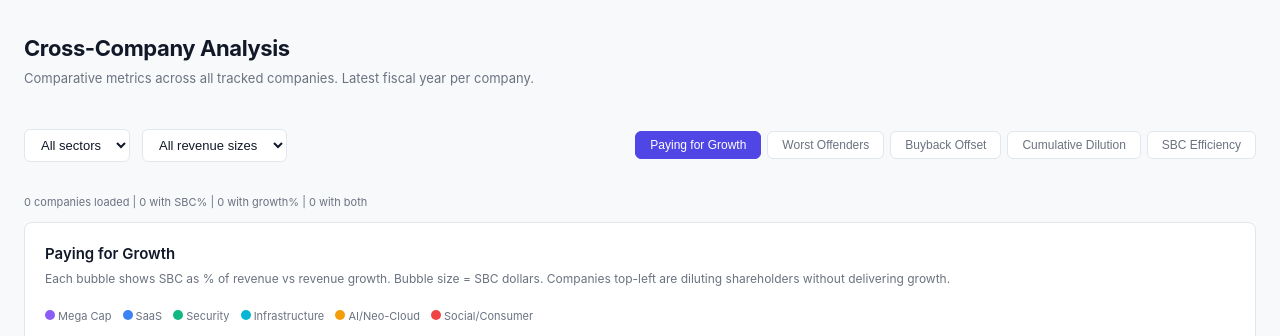
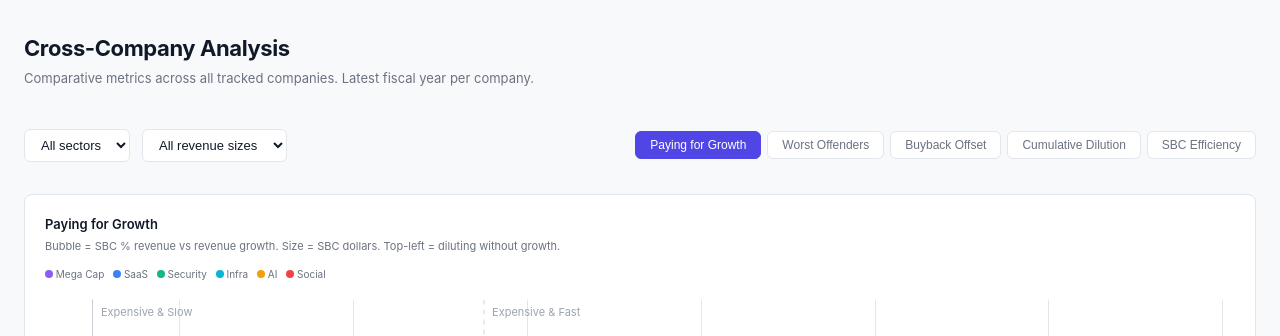
Before and after one commit to acsterne/sbc-tracker, a Flask app: page /analysis in a window 1280 px wide. Shown: the part 52-388 px from the top of the page. Run offline with Flask 3, Linux system fonts and the light colour scheme; data that the repository does not hold is empty; some libraries are stand-ins or nearby versions.

Commit message:
Shrink analysis charts to match company page sizing
Scatter: height 220 (was 450), bubbles 5-25px (was 8-40px)
Bar charts: height 350 via canvas attr, no dynamic resizing
Removed maintainAspectRatio:false (was causing huge charts)
Removed barThickness override (let Chart.js fit to canvas)
Removed debug info div
Tighter text: 13px titles, 11px subtitles, 10px bar labels

Co-Authored-By: Claude Sonnet 4.6 <noreply@anthropic.com>

```diff
--- a/templates/analysis.html
+++ b/templates/analysis.html
@@ -49,72 +49,66 @@
 .tab-panel.active { display: block; }
 </style>
 
-<!-- Debug info -->
-<div id="debugInfo" style="color:var(--muted);font-size:11px;margin-bottom:12px;"></div>
-
 <!-- Tab 1: Scatter -->
 <div id="tab-scatter" class="tab-panel active">
-<div class="card" style="margin-bottom:24px;">
-    <div style="font-weight:600;margin-bottom:4px;font-size:15px;">Paying for Growth</div>
-    <div style="color:var(--muted);font-size:12px;margin-bottom:20px;">
-        Each bubble shows SBC as % of revenue vs revenue growth. Bubble size = SBC dollars.
-        Companies top-left are diluting shareholders without delivering growth.
+<div class="card" style="margin-bottom:20px;">
+    <div style="font-weight:600;margin-bottom:4px;font-size:13px;">Paying for Growth</div>
+    <div style="color:var(--muted);font-size:11px;margin-bottom:12px;">
+        Bubble = SBC % revenue vs revenue growth. Size = SBC dollars. Top-left = diluting without growth.
     </div>
-    <div style="display:flex;gap:16px;flex-wrap:wrap;margin-bottom:12px;">
-        <span style="font-size:11px;color:var(--muted);">
-            <span style="display:inline-block;width:10px;height:10px;border-radius:50%;background:#8b5cf6;"></span> Mega Cap
-            <span style="display:inline-block;width:10px;height:10px;border-radius:50%;background:#3b82f6;margin-left:8px;"></span> SaaS
-            <span style="display:inline-block;width:10px;height:10px;border-radius:50%;background:#10b981;margin-left:8px;"></span> Security
-            <span style="display:inline-block;width:10px;height:10px;border-radius:50%;background:#06b6d4;margin-left:8px;"></span> Infrastructure
-            <span style="display:inline-block;width:10px;height:10px;border-radius:50%;background:#f59e0b;margin-left:8px;"></span> AI/Neo-Cloud
-            <span style="display:inline-block;width:10px;height:10px;border-radius:50%;background:#ef4444;margin-left:8px;"></span> Social/Consumer
-        </span>
+    <div style="font-size:10px;color:var(--muted);margin-bottom:8px;">
+        <span style="display:inline-block;width:8px;height:8px;border-radius:50%;background:#8b5cf6;"></span> Mega Cap
+        <span style="display:inline-block;width:8px;height:8px;border-radius:50%;background:#3b82f6;margin-left:6px;"></span> SaaS
+        <span style="display:inline-block;width:8px;height:8px;border-radius:50%;background:#10b981;margin-left:6px;"></span> Security
+        <span style="display:inline-block;width:8px;height:8px;border-radius:50%;background:#06b6d4;margin-left:6px;"></span> Infra
+        <span style="display:inline-block;width:8px;height:8px;border-radius:50%;background:#f59e0b;margin-left:6px;"></span> AI
+        <span style="display:inline-block;width:8px;height:8px;border-radius:50%;background:#ef4444;margin-left:6px;"></span> Social
     </div>
-    <canvas id="scatterChart" height="450"></canvas>
+    <canvas id="scatterChart" height="220"></canvas>
 </div>
 </div>
 
 <!-- Tab 2: Worst Offenders -->
 <div id="tab-offenders" class="tab-panel">
-<div class="card" style="margin-bottom:24px;">
-    <div style="font-weight:600;margin-bottom:4px;font-size:15px;">Worst Offenders — Net Dilution Burden</div>
-    <div style="color:var(--muted);font-size:12px;margin-bottom:20px;">
-        SBC minus buybacks as % of revenue. This is the real cost to shareholders after any buyback offset.
+<div class="card" style="margin-bottom:20px;">
+    <div style="font-weight:600;margin-bottom:4px;font-size:13px;">Worst Offenders — Net Dilution Burden</div>
+    <div style="color:var(--muted);font-size:11px;margin-bottom:12px;">
+        (SBC - Buybacks) / Revenue. The real cost to shareholders after buyback offset.
     </div>
-    <canvas id="offendersChart"></canvas>
+    <canvas id="offendersChart" height="350"></canvas>
 </div>
 </div>
 
 <!-- Tab 3: Buyback Offset -->
 <div id="tab-buyback" class="tab-panel">
-<div class="card" style="margin-bottom:24px;">
-    <div style="font-weight:600;margin-bottom:4px;font-size:15px;">Buyback Offset Ratio</div>
-    <div style="color:var(--muted);font-size:12px;margin-bottom:20px;">
-        What % of SBC expense is being returned via buybacks. 100% means buybacks fully offset dilution.
+<div class="card" style="margin-bottom:20px;">
+    <div style="font-weight:600;margin-bottom:4px;font-size:13px;">Buyback Offset Ratio</div>
+    <div style="color:var(--muted);font-size:11px;margin-bottom:12px;">
+        Buybacks / SBC %. 100% = buybacks fully offset dilution.
     </div>
-    <canvas id="buybackChart"></canvas>
+    <canvas id="buybackChart" height="350"></canvas>
 </div>
 </div>
 
 <!-- Tab 4: Cumulative Dilution -->
 <div id="tab-dilution" class="tab-panel">
-<div class="card" style="margin-bottom:24px;">
-    <div style="font-weight:600;margin-bottom:4px;font-size:15px;">Cumulative Dilution Since First 10-K</div>
-    <div style="color:var(--muted);font-size:12px;margin-bottom:20px;">
-        Total share count change since earliest data. Positive = dilution (more shares), negative = net buyback (fewer shares).
+<div class="card" style="margin-bottom:20px;">
+    <div style="font-weight:600;margin-bottom:4px;font-size:13px;">Cumulative Dilution Since First 10-K</div>
+    <div style="color:var(--muted);font-size:11px;margin-bottom:12px;">
+        Share count change. Positive = diluted, negative = net buyback.
     </div>
-    <canvas id="dilutionChart"></canvas>
+    <canvas id="dilutionChart" height="350"></canvas>
 </div>
 </div>
 
 <!-- Tab 5: SBC Efficiency -->
 <div id="tab-efficiency" class="tab-panel">
-<div class="card" style="margin-bottom:24px;">
-    <div style="font-weight:600;margin-bottom:4px;font-size:15px;">SBC Efficiency — Revenue per $1 of SBC</div>
-    <div style="color:var(--muted);font-size:12px;margin-bottom:20px;">
-        Revenue generated per $1 of SBC expense. Higher means dilution is buying more growth.
+<div class="card" style="margin-bottom:20px;">
+    <div style="font-weight:600;margin-bottom:4px;font-size:13px;">SBC Efficiency — Revenue per $1 of SBC</div>
+    <div style="color:var(--muted);font-size:11px;margin-bottom:12px;">
+        Higher = dilution buying more growth.
     </div>
-    <canvas id="efficiencyChart"></canvas>
+    <canvas id="efficiencyChart" height="350"></canvas>
 </div>
 </div>
 
@@ -127,13 +121,6 @@ const SECTOR_COLORS = {
     'Social / Consumer': '#ef4444',
 };
 const sectorColor = s => SECTOR_COLORS[s] || '#6b7280';
-
-// Debug: log data availability
-const withGrowth = RAW.filter(d => d.growth !== null && d.growth !== 0);
-const withPct    = RAW.filter(d => d.sbc_pct_rev > 0);
-const withBoth   = RAW.filter(d => d.sbc_pct_rev > 0 && d.growth !== null && d.growth !== 0);
-document.getElementById('debugInfo').textContent =
-    `${RAW.length} companies loaded | ${withPct.length} with SBC% | ${withGrowth.length} with growth% | ${withBoth.length} with both`;
 
 // ── Tab navigation ───────────────────────────────────────────────────────────
 function showTab(id, btn) {
@@ -164,13 +151,12 @@ const sbcVals = scatterData.map(d => d.sbc).filter(v => v > 0);
 const minSbc = Math.min(...sbcVals);
 const maxSbc = Math.max(...sbcVals);
 function bubbleR(sbc) {
-    if (sbc <= 0 || !maxSbc) return 8;
+    if (sbc <= 0 || !maxSbc) return 5;
     const t = (Math.sqrt(sbc) - Math.sqrt(minSbc)) / (Math.sqrt(maxSbc) - Math.sqrt(minSbc) || 1);
-    return 8 + t * 32;  // 8px min, 40px max
+    return 5 + t * 20;  // 5px min, 25px max
 }
 
-// Only label bubbles with radius > 14px (avoid clutter)
-const LABEL_MIN_R = 14;
+const LABEL_MIN_R = 10;
 
 new Chart(document.getElementById('scatterChart'), {
     type: 'bubble',
@@ -189,7 +175,6 @@ new Chart(document.getElementById('scatterChart'), {
     },
     options: {
         responsive: true,
-        maintainAspectRatio: false,
         plugins: {
             legend: { display: false },
             tooltip: {
@@ -273,9 +258,7 @@ new Chart(document.getElementById('scatterChart'), {
 // ── Horizontal bar helper ────────────────────────────────────────────────────
 function hBar(canvasId, items, valKey, colorFn, xLabel, tooltipFn) {
     const sorted = [...items].sort((a,b) => b[valKey] - a[valKey]);
-    const canvas = document.getElementById(canvasId);
-    canvas.height = Math.max(400, sorted.length * 26);
-    new Chart(canvas, {
+    new Chart(document.getElementById(canvasId), {
         type: 'bar',
         data: {
             labels: sorted.map(d => d.ticker),
@@ -283,28 +266,23 @@ function hBar(canvasId, items, valKey, colorFn, xLabel, tooltipFn) {
                 data: sorted.map(d => d[valKey]),
                 backgroundColor: sorted.map(d => colorFn(d[valKey])),
                 borderWidth: 0,
-                barThickness: 20,
             }]
         },
         options: {
             indexAxis: 'y',
             responsive: true,
-            maintainAspectRatio: false,
             plugins: {
                 legend: { display: false },
                 tooltip: {
                     callbacks: {
-                        title: ctx => {
-                            const d = sorted[ctx[0].dataIndex];
-                            return `${d.name} (${d.ticker})`;
-                        },
+                        title: ctx => sorted[ctx[0].dataIndex].name + ' (' + sorted[ctx[0].dataIndex].ticker + ')',
                         label: ctx => tooltipFn(sorted[ctx.dataIndex])
                     }
                 }
             },
             scales: {
                 x: { ...axisStyle, title: { display: true, text: xLabel, color: '#6b7280' } },
-                y: { ...axisStyle, ticks: { ...axisStyle.ticks, font: { size: 11, weight: '600' } } }
+                y: { ...axisStyle, ticks: { ...axisStyle.ticks, font: { size: 10 } } }
             }
         }
     });
```
